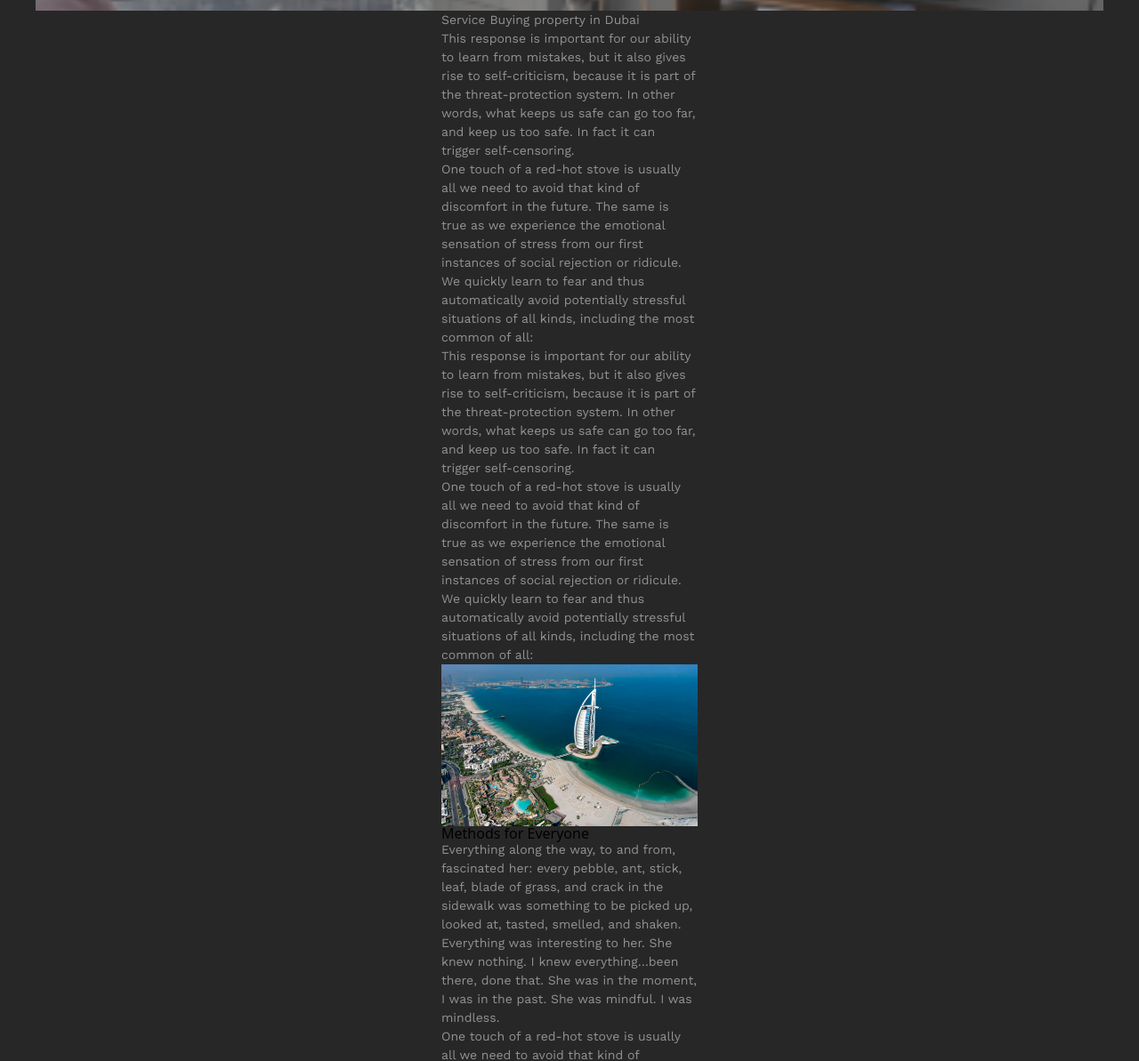
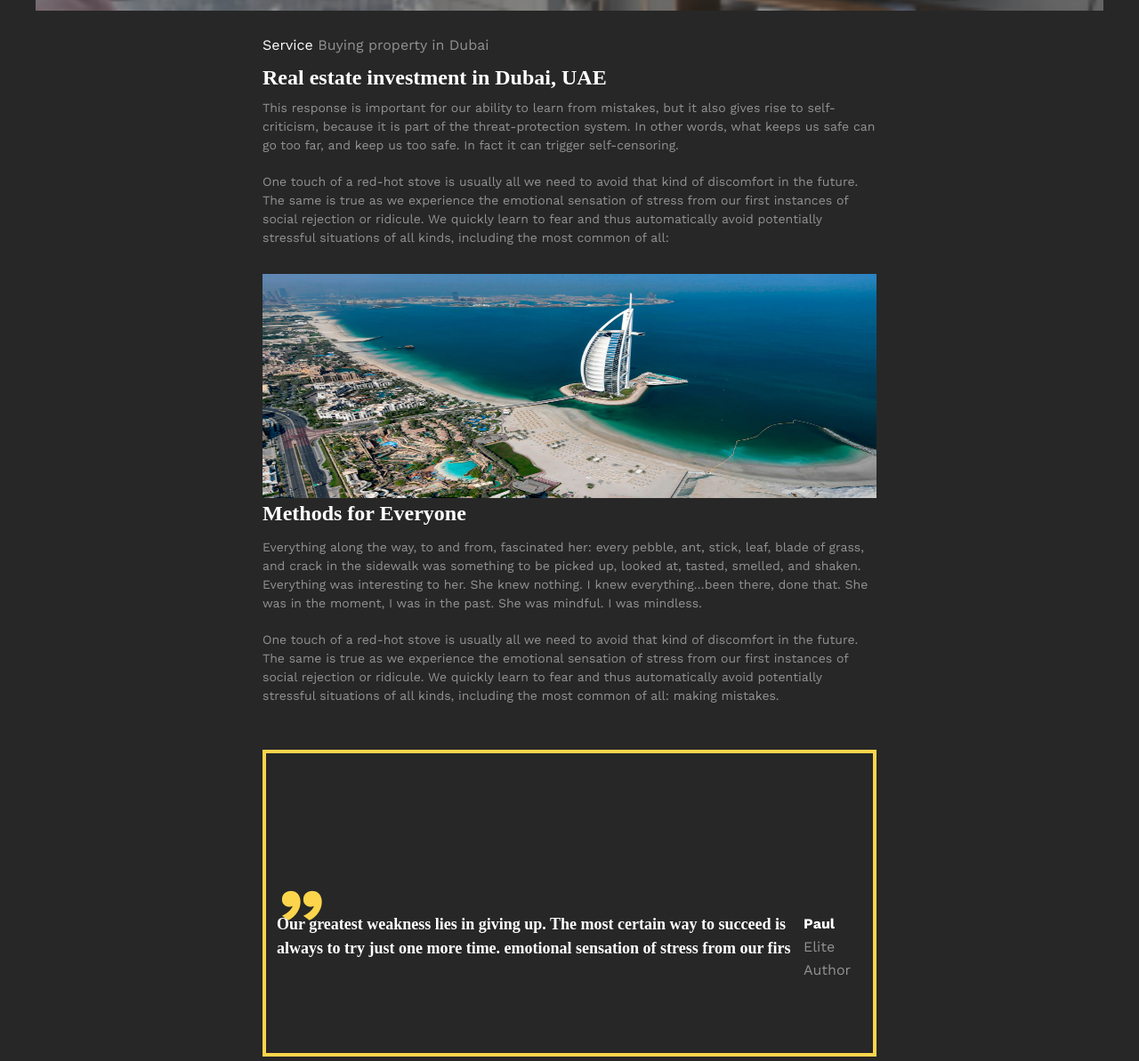
Before and after one commit to Senior322/Luxury, a website built with Parcel: page src/apartmens.html in a window 1280 px wide. Shown: the part 309-1502 px from the top of the page at 89% size. Built offline with nearby package versions, Linux system fonts and the light colour scheme.

Commit message:
360 px ready

```diff
--- a/src/partials/Methods.html
+++ b/src/partials/Methods.html
@@ -1,64 +1,78 @@
 <section class="methods">
   <div class="methods__container">
-   <p><span>Service</span> Buying property in Dubai</p>
-    <p>
-      This response is important for our ability to learn from mistakes, but it
-      also gives rise to self-criticism, because it is part of the
+    <p class="mikro__title">
+      <span class="mikro__title-span">Service</span> Buying property in Dubai
+    </p>
+    <h2 class="big__title">Real estate investment in Dubai, UAE</h2>
+    <div class="text__container-first">
+      <p class="methods__text">
+        This response is important for our ability to learn from mistakes, but
+        it also gives rise to self-criticism, because it is part of the
         threat-protection system. In other words, what keeps us safe can go too
         far, and keep us too safe. In fact it can trigger self-censoring.
       </p>
 
-    <p>
-      One touch of a red-hot stove is usually all we need to avoid that kind of
-      discomfort in the future. The same is true as we experience the emotional
-      sensation of stress from our first instances of social rejection or
-      ridicule. We quickly learn to fear and thus automatically avoid
-      potentially stressful situations of all kinds, including the most common
-      of all:
+      <p class="methods__text">
+        One touch of a red-hot stove is usually all we need to avoid that kind
+        of discomfort in the future. The same is true as we experience the
+        emotional sensation of stress from our first instances of social
+        rejection or ridicule. We quickly learn to fear and thus automatically
+        avoid potentially stressful situations of all kinds, including the most
+        common of all:
       </p>
-
-    <p>
-      This response is important for our ability to learn from mistakes, but it
-      also gives rise to self-criticism, because it is part of the
+    </div>
+    <div class="text__container-two">
+      <p class="methods__text">
+        This response is important for our ability to learn from mistakes, but
+        it also gives rise to self-criticism, because it is part of the
         threat-protection system. In other words, what keeps us safe can go too
         far, and keep us too safe. In fact it can trigger self-censoring.
       </p>
 
-    <p>
-      One touch of a red-hot stove is usually all we need to avoid that kind of
-      discomfort in the future. The same is true as we experience the emotional
-      sensation of stress from our first instances of social rejection or
-      ridicule. We quickly learn to fear and thus automatically avoid
-      potentially stressful situations of all kinds, including the most common
-      of all:
+      <p class="methods__text">
+        One touch of a red-hot stove is usually all we need to avoid that kind
+        of discomfort in the future. The same is true as we experience the
+        emotional sensation of stress from our first instances of social
+        rejection or ridicule. We quickly learn to fear and thus automatically
+        avoid potentially stressful situations of all kinds, including the most
+        common of all:
       </p>
+    </div>
     <img class="skyscraper" src="./images/skyscraper.png" alt="skyscraper" />
-    <h2>Methods for Everyone</h2>
-    <p>
-      Everything along the way, to and from, fascinated her: every pebble, ant,
-      stick, leaf, blade of grass, and crack in the sidewalk was something to be
-      picked up, looked at, tasted, smelled, and shaken. Everything was
-      interesting to her. She knew nothing. I knew everything…been there, done
-      that. She was in the moment, I was in the past. She was mindful. I was
-      mindless.
+    <h2 class="big__title-two">Methods for Everyone</h2>
+    <div class="text__container-first">
+      <p class="methods__text">
+        Everything along the way, to and from, fascinated her: every pebble,
+        ant, stick, leaf, blade of grass, and crack in the sidewalk was
+        something to be picked up, looked at, tasted, smelled, and shaken.
+        Everything was interesting to her. She knew nothing. I knew
+        everything…been there, done that. She was in the moment, I was in the
+        past. She was mindful. I was mindless.
       </p>
 
-    <p>
-      One touch of a red-hot stove is usually all we need to avoid that kind of
-      discomfort in the future. The same is true as we experience the emotional
-      sensation of stress from our first instances of social rejection or
-      ridicule. We quickly learn to fear and thus automatically avoid
-      potentially stressful situations of all kinds, including the most common
-      of all: making mistakes.
+      <p class="methods__text">
+        One touch of a red-hot stove is usually all we need to avoid that kind
+        of discomfort in the future. The same is true as we experience the
+        emotional sensation of stress from our first instances of social
+        rejection or ridicule. We quickly learn to fear and thus automatically
+        avoid potentially stressful situations of all kinds, including the most
+        common of all: making mistakes.
       </p>
+    </div>
     <div class="border__yellow">
-      <div>
-        <p>
+      <div class="border__yellow-content">
+        <span class="new__koma">„</span>
+        <div class="border__yellow-container">
+          <p class="border__yellow-content-text">
             Our greatest weakness lies in giving up. The most certain way to
             succeed is always to try just one more time. emotional sensation of
             stress from our firs
           </p>
-        <p>Paul Elite Author</p>
+          <div class="author__container">
+            <p class="author">Paul</p>
+            <p class="who">Elite Author</p>
+          </div>
+        </div>
       </div>
     </div>
   </div>
--- a/src/sass/Methods.css
+++ b/src/sass/Methods.css
@@ -5,10 +5,43 @@
 .methods__container {
    max-width: 288px;
 }
-.border__yellow {
-   border: 4px solid #fcd54c;
+.mikro__title {
+   margin-top: 26px;
+   color: #929292;
+   font-family: Work Sans;
+   font-size: 14px;
+   font-style: normal;
+   font-weight: 400;
+   line-height: 26px;
 }
-p {
+.mikro__title-span {
+   color: #fff;
+   font-family: Work Sans;
+   font-size: 14px;
+   font-style: normal;
+   font-weight: 400;
+   line-height: 26px; /* 185.714% */
+}
+.big__title {
+   margin-top: 10px;
+   /* margin-bottom: 10px; */
+   color: #fff;
+   font-family: Gilroy;
+   font-size: 24px;
+   font-style: normal;
+   font-weight: 700;
+   line-height: normal;
+}
+.text__container-first {
+   margin-top: 10px;
+}
+.text__container-first :last-child {
+   margin-top: 20px;
+}
+.text__container-two {
+   display: none;
+}
+.methods__text {
    color: #929292;
    font-family: Work Sans;
    font-size: 14px;
@@ -16,3 +49,87 @@ p {
    font-weight: 400;
    line-height: 21px; /* 150% */
 }
+.skyscraper {
+   margin-top: 30px;
+   width: 100%;
+   height: 252px;
+}
+.big__title-two {
+   color: #fff;
+   font-family: Gilroy;
+   font-size: 24px;
+   font-style: normal;
+   font-weight: 700;
+   line-height: 35px; /* 145.833% */
+}
+.border__yellow {
+   margin-top: 50px;
+   border: 4px solid #fcd54c;
+   height: 345px;
+   display: flex;
+   align-items: center;
+}
+.border__yellow-content {
+   margin: 8px 25px 10px 12px;
+   display: flex;
+   flex-direction: column;
+}
+.new__koma {
+   text-align: center;
+   color: #fcd54c;
+   font-family: Work Sans;
+   font-size: 100px;
+   font-style: normal;
+   font-weight: 600;
+   line-height: normal;
+   width: 56px;
+   height: 100px;
+}
+.border__yellow-container {
+   display: flex;
+}
+.border__yellow-content-text {
+   color: #fff;
+   font-family: Gilroy;
+   font-size: 18px;
+   font-style: normal;
+   font-weight: 600;
+   line-height: 27px; /* 150% */
+}
+.author__container{
+   display: flex;
+   flex-direction: column;
+}
+.author {
+   color: #fff;
+   font-family: Work Sans;
+   font-size: 16px;
+   font-style: normal;
+   font-weight: 700;
+   line-height: 26px; /* 162.5% */
+}
+.who {
+   color: #929292;
+   font-family: Work Sans;
+   font-size: 16px;
+   font-style: normal;
+   font-weight: 400;
+   line-height: 26px;
+}
+@media screen and (min-width: 768px) {
+   .methods{
+
+   }
+   .methods__container {
+      max-width: 690px;
+   }
+   .mikro__title {
+      font-size: 16px;
+   }
+   .mikro__title-span{
+      font-size: 16px;
+   }
+}
+@media screen and (min-width: 1920px) {
+
+}
```
Lines whose indentation alone changed are shown as unchanged.
